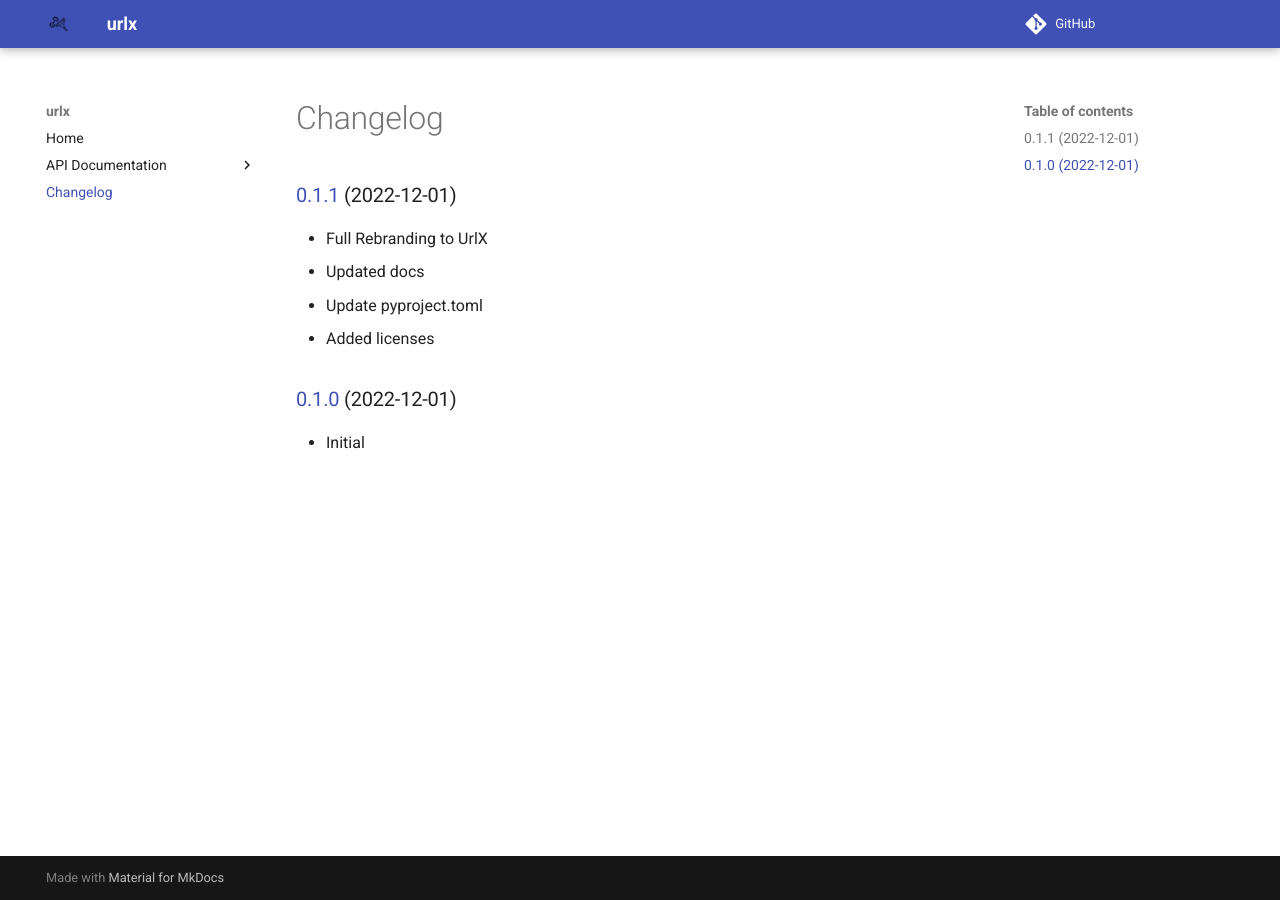
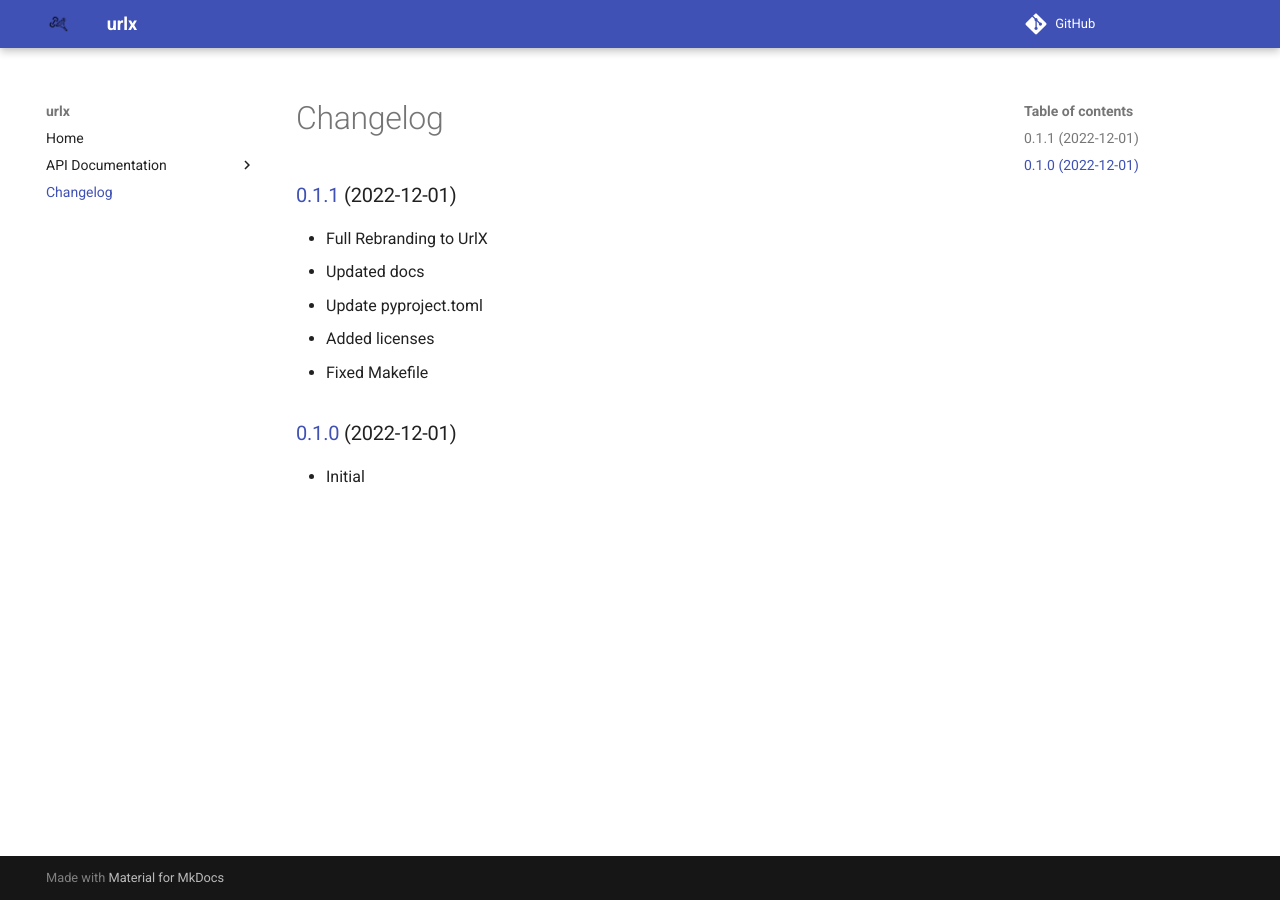
Before and after one commit to VolodymyrBor/urlx, an MkDocs documentation site: the page built from docs/changelog.md, in a window 1280 px wide. Built offline with MkDocs 1.6.1 and Material for MkDocs 9.7.7, drawn with Linux system fonts in a browser that asks for light colours; comment, search, counter and statistics services are not loaded.

Commit message:
⚒️ Fixed Makefile

```diff
--- a/docs/changelog.md
+++ b/docs/changelog.md
@@ -3,6 +3,7 @@
  * Updated docs
  * Update pyproject.toml
  * Added licenses
+ * Fixed Makefile
 
 
 ### [0.1.0] (2022-12-01)
```
Also changed, not shown: 1 other file.
